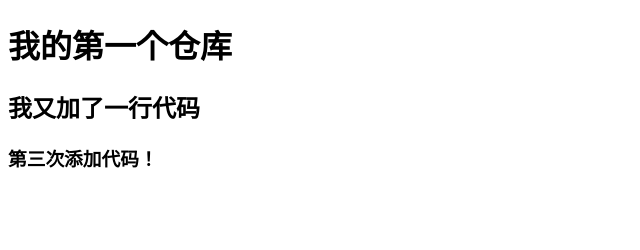
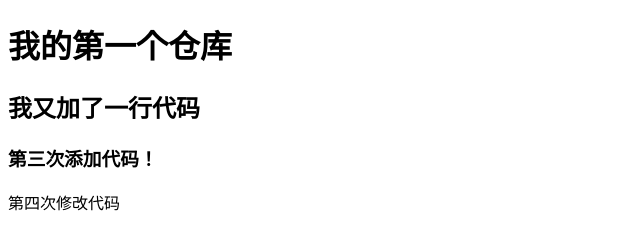
Before and after one commit to a664334350/firstTestRepository, a plain HTML site: page index.html in a window 1280 px wide. Shown: the whole page, without its empty margins (0-640 px from the left). Drawn offline with Linux system fonts and the light colour scheme.

Commit message:
第四次提交

```diff
--- a/index.html
+++ b/index.html
@@ -8,5 +8,6 @@
 		<h1>我的第一个仓库</h1>
 		<h2>我又加了一行代码</h2>
 		<h3>第三次添加代码！</h3>
+		<div>第四次修改代码</div>
 	</body>
 </html>
```
